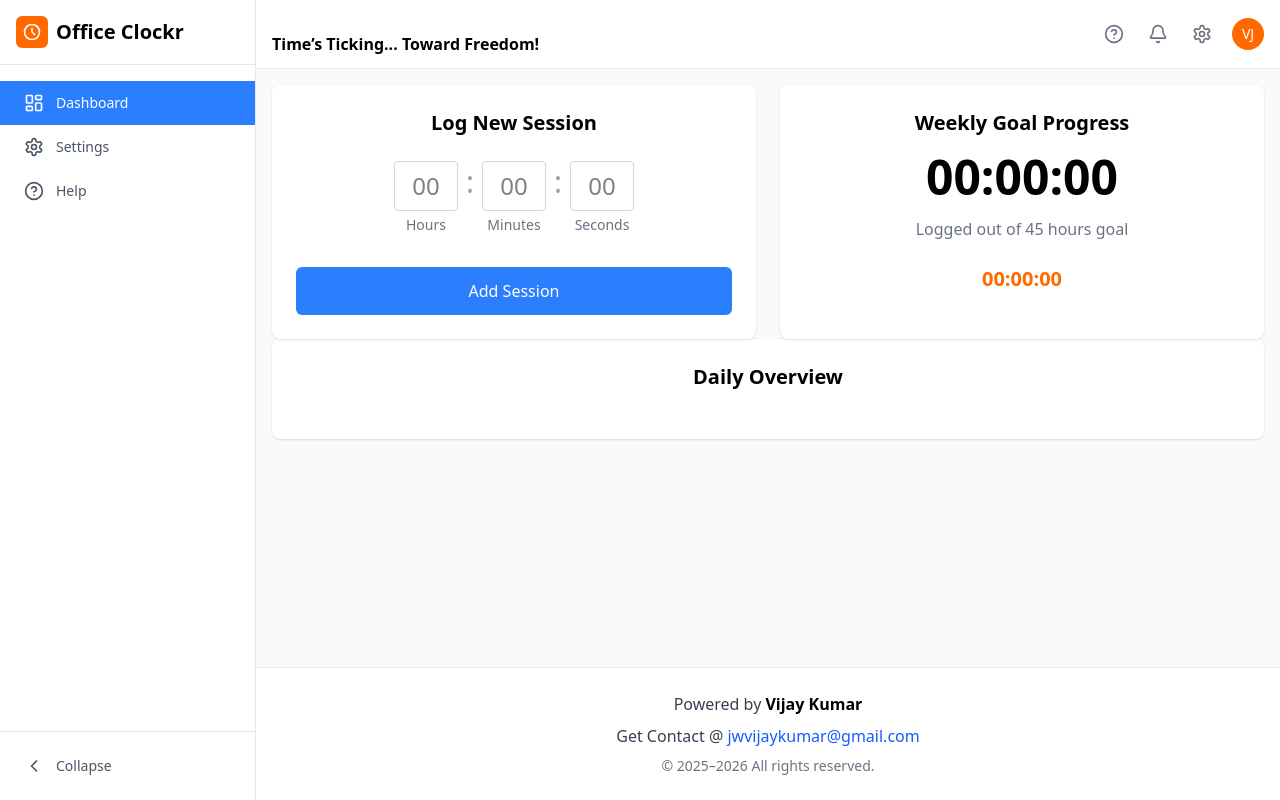
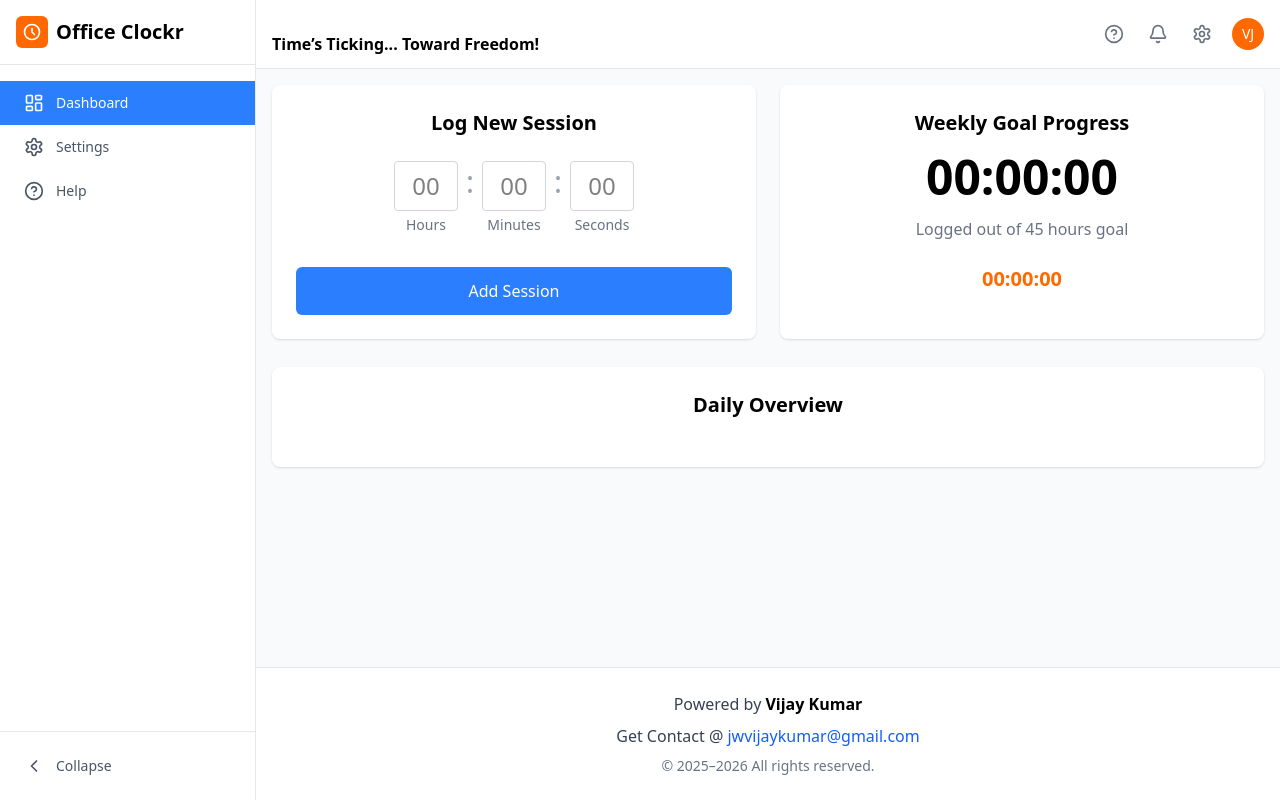
Before and after one commit to Vijaykumar308/trackMy45, a React (Vite) app: page / in a window 1280 px wide. Built offline with nearby package versions, Linux system fonts and the light colour scheme.

Commit message:
mt-7 in daily-overview

```diff
--- a/src/components/daily-overview.jsx
+++ b/src/components/daily-overview.jsx
@@ -15,7 +15,7 @@ export default function DailyOverview() {
   };
 
   return (
-    <div className="bg-white rounded-lg shadow p-6">
+    <div className="bg-white rounded-lg shadow p-6 mt-7">
       <h2 className="text-xl font-semibold mb-6">Daily Overview</h2>
       <div className="grid grid-cols-4 gap-6">
         {
```
